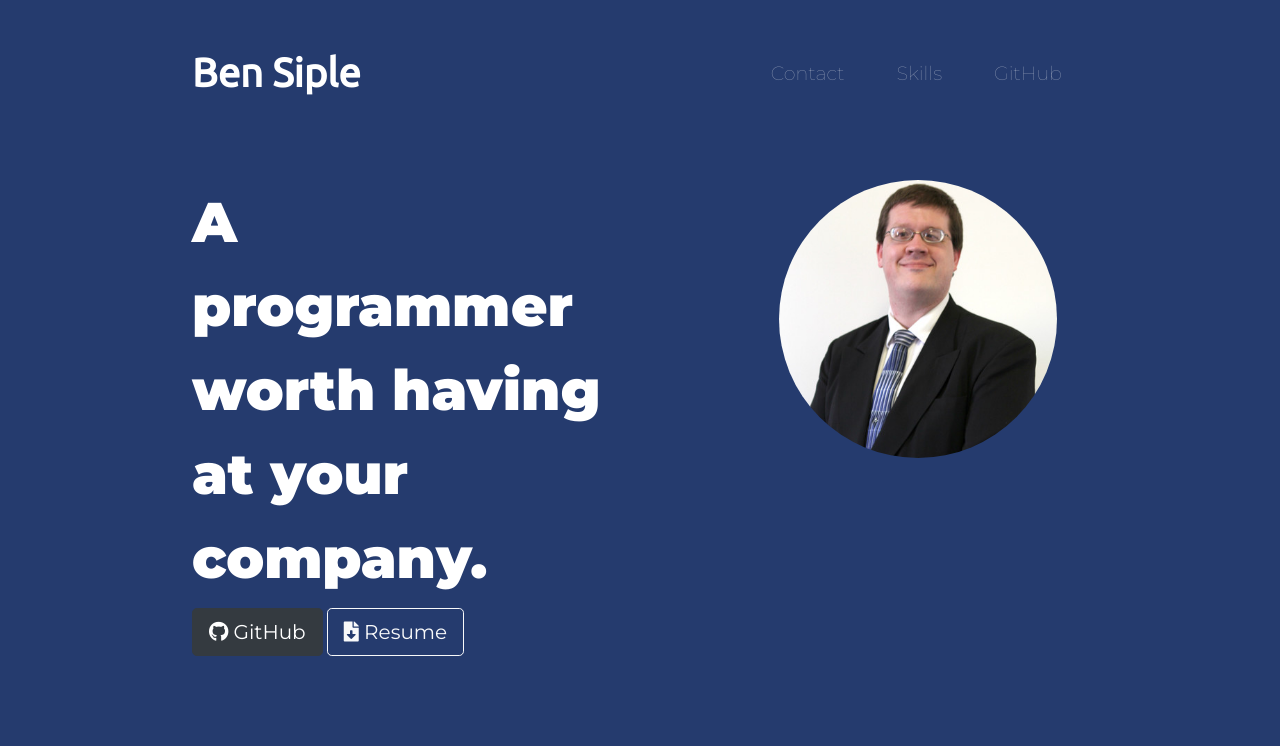
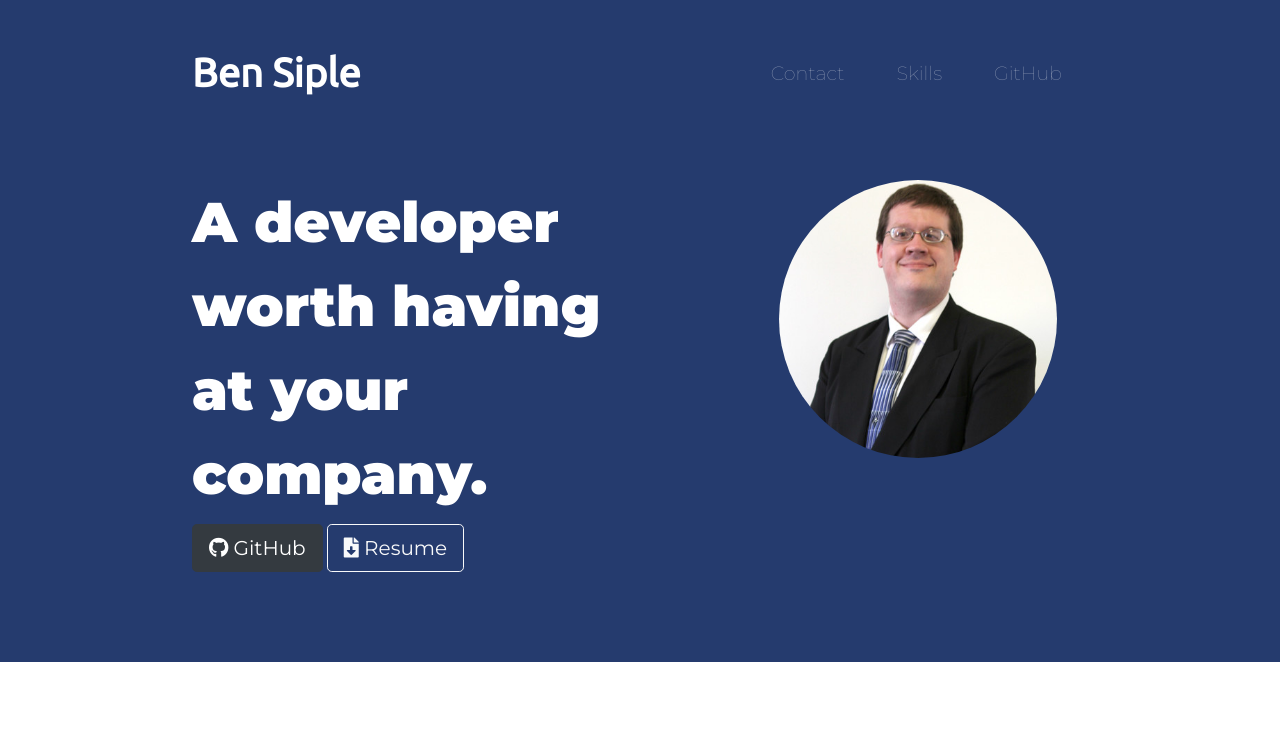
Before and after one commit to cbsdesiple/resume-website, a plain HTML site: page index.html in a window 1280 px wide. Shown: the top 749 px of the page. Drawn offline with nearby package versions, Linux system fonts and the light colour scheme.

Commit message:
Update index.html

```diff
--- a/index.html
+++ b/index.html
@@ -57,7 +57,7 @@
 
       <div class="row">
         <div class="col-lg-6">
-          <h1 class="big-heading">A programmer worth having at your company.</h1>
+          <h1 class="big-heading">A developer worth having at your company.</h1>
 
           <a class="btn btn-dark btn-lg" href="https://github.com/cbsdesiple"><i class="fab fa-github"></i> GitHub</a>
           <a class="btn btn-outline-light btn-lg" href="files/Ben-Siple-Resume.pdf" target="_blank" download><i class="fas fa-file-download"></i> Resume</a>
```
